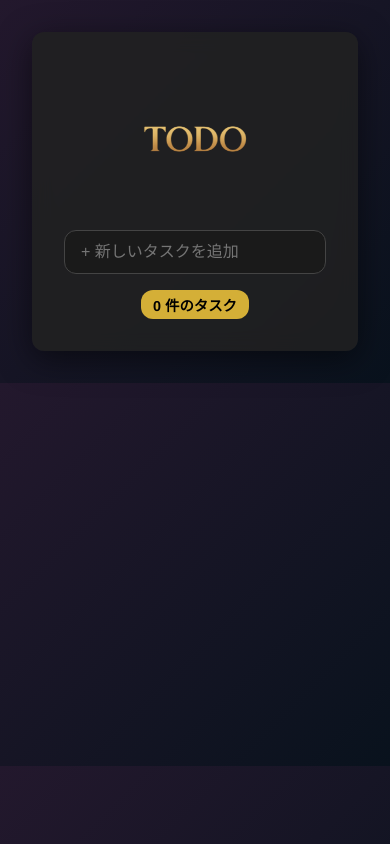
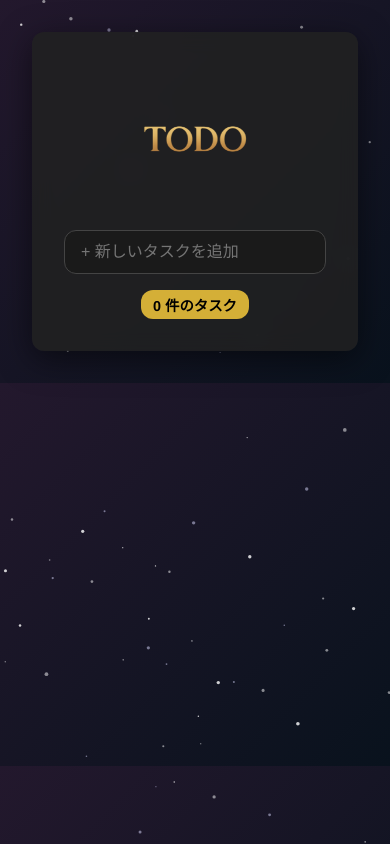
Before and after one commit to FumikiYOHENA/TODO, a Flask app: page / in a window 390 px wide. Run offline with Flask 3, Linux system fonts and the light colour scheme; data that the repository does not hold is empty.

Commit message:
Add canvas particle background

```diff
--- /dev/null
+++ b/static/particles.js
@@ -0,0 +1,54 @@
+window.addEventListener('DOMContentLoaded', () => {
+  const canvas = document.getElementById('bg-canvas');
+  if (!canvas) return;
+  const ctx = canvas.getContext('2d');
+
+  let width = canvas.width = window.innerWidth;
+  let height = canvas.height = window.innerHeight;
+
+  window.addEventListener('resize', () => {
+    width = canvas.width = window.innerWidth;
+    height = canvas.height = window.innerHeight;
+  });
+
+  const particleCount = 70;
+  const particles = [];
+  const colors = ['rgba(255,255,255,0.8)', 'rgba(255,255,255,0.5)', 'rgba(220,220,255,0.5)'];
+
+  for (let i = 0; i < particleCount; i++) {
+    particles.push({
+      x: Math.random() * width,
+      y: Math.random() * height,
+      vx: (Math.random() - 0.5) * 0.3,
+      vy: (Math.random() - 0.5) * 0.3,
+      r: Math.random() * 1.5 + 0.5,
+      color: colors[Math.floor(Math.random() * colors.length)]
+    });
+  }
+
+  function update(p) {
+    p.x += p.vx;
+    p.y += p.vy;
+
+    if (p.x <= 0 || p.x >= width) p.vx *= -1;
+    if (p.y <= 0 || p.y >= height) p.vy *= -1;
+  }
+
+  function draw(p) {
+    ctx.beginPath();
+    ctx.arc(p.x, p.y, p.r, 0, Math.PI * 2);
+    ctx.fillStyle = p.color;
+    ctx.fill();
+  }
+
+  function animate() {
+    ctx.clearRect(0, 0, width, height);
+    particles.forEach(p => {
+      update(p);
+      draw(p);
+    });
+    requestAnimationFrame(animate);
+  }
+
+  animate();
+});
--- a/static/style.css
+++ b/static/style.css
@@ -14,6 +14,16 @@ body {
   color: var(--fg);
   margin: 0;
   padding: 2rem;
+}
+
+#bg-canvas {
+  position: fixed;
+  top: 0;
+  left: 0;
+  width: 100%;
+  height: 100%;
+  z-index: -1;
+  pointer-events: none;
 }
 
 .app-container {
--- a/templates/index.html
+++ b/templates/index.html
@@ -7,6 +7,7 @@
   <link rel="stylesheet" href="{{ url_for('static', filename='style.css') }}" />
 </head>
 <body>
+  <canvas id="bg-canvas"></canvas>
   <div class="app-container glass">
     <header>
       <h1>
@@ -25,5 +26,6 @@
     </footer>
   </div>
   <script src="{{ url_for('static', filename='app.js') }}"></script>
+  <script src="{{ url_for('static', filename='particles.js') }}"></script>
 </body>
 </html>
```
